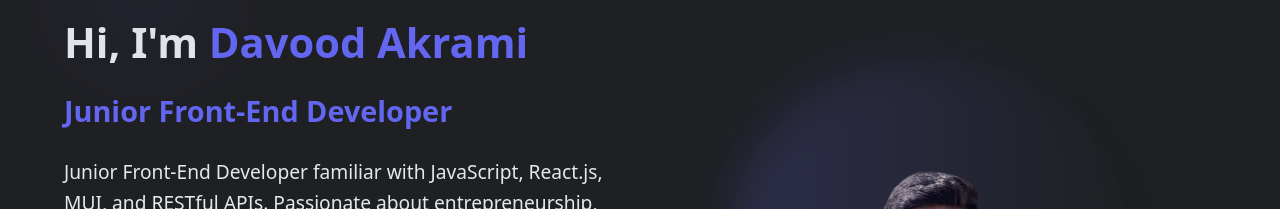
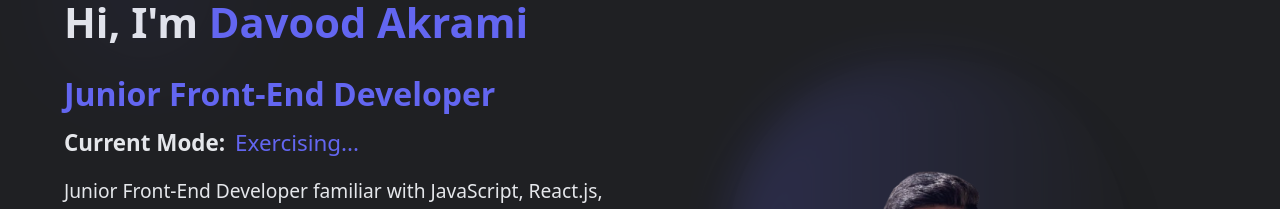
Before and after one commit to DavoodAkrami/Dark-Portfolio, a Next.js app: page / in a window 1280 px wide. Shown: the part 241-450 px from the top of the page. Built offline with nearby package versions, Linux system fonts and the light colour scheme; no server answers.

Commit message:
Adding Current Mode to main page

```diff
--- a/package.json
+++ b/package.json
@@ -26,7 +26,8 @@
     "react-dom": "^19.0.0",
     "react-github-calendar": "^4.5.9",
     "react-icons": "^5.5.0",
-    "react-redux": "^9.2.0"
+    "react-redux": "^9.2.0",
+    "react-typed": "^2.0.12"
   },
   "devDependencies": {
     "@eslint/eslintrc": "^3",
--- a/src/app/page.jsx
+++ b/src/app/page.jsx
@@ -3,7 +3,7 @@
 import { motion } from "framer-motion";
 import { FaGithub, FaLinkedin, FaEnvelope, FaDownload } from "react-icons/fa";
 import Link from "next/link";
-
+import { useState, useEffect } from "react";
 
 const Home = () => {
     const containerVariants = {
@@ -31,6 +31,33 @@
         },
     };
 
+    const sentences = [
+        " Studying for Konkor...",
+        " Exercising...",
+    ]
+
+    const [currentSentence, setCurrentSentence] = useState(0);
+    const [displayedLetters, setDisplayedLetters] = useState([]);
+
+    useEffect(() => {
+        let i = 0;
+        setDisplayedLetters([]);
+        const letters = sentences[currentSentence].split("");
+
+        const interval = setInterval(() => {
+            setDisplayedLetters((prev) => [...prev, letters[i]]);
+            i++;
+            if (i >= letters.length) {
+              clearInterval(interval);
+              setTimeout(() => {
+                setCurrentSentence((prev) => (prev + 1) % sentences.length);
+              }, 1500);
+            }
+          }, 90);
+
+          return () => clearInterval(interval);
+    }, [currentSentence])
+
     return (
         <div className="bg-[var(--primary-color)] min-h-screen px-[5vw] py-[15vh] flex items-center justify-around max-lg:flex-col relative overflow-hidden">
             <div className="absolute top-20 left-20 w-32 h-32 bg-[var(--accent-color)] rounded-full opacity-10 blur-3xl"></div>
@@ -51,10 +78,17 @@
 
                 <motion.h2
                     variants={itemVariants}
-                    className="text-[1.8rem] text-[var(--accent-color)] font-[550] max-md:text-[1.4rem] mb-6"
+                    className="text-[2rem] text-[var(--accent-color)] font-[550] max-md:text-[1.6rem] mb-2"
                 >
                     Junior Front-End Developer
                 </motion.h2>
+
+                <motion.h3
+                    variants={itemVariants}
+                    className="text-[1.4rem] flex gap-[10px] items-center text-[var(--text-color)] font-[480] max-md:text-[1.2rem] mb-4">
+                    <span className="font-semibold text-[var(--text-color">Current Mode: </span>
+                    <span className="text-[1.4rem] text-[var(--accent-color)] font-[500] max-md:text-[1.4rem]">{displayedLetters.join("")}</span>
+                </motion.h3>
 
                 <motion.p
                     variants={itemVariants}
```
Also changed, not shown: 1 other file (tests, documents, lock files or other folders).
